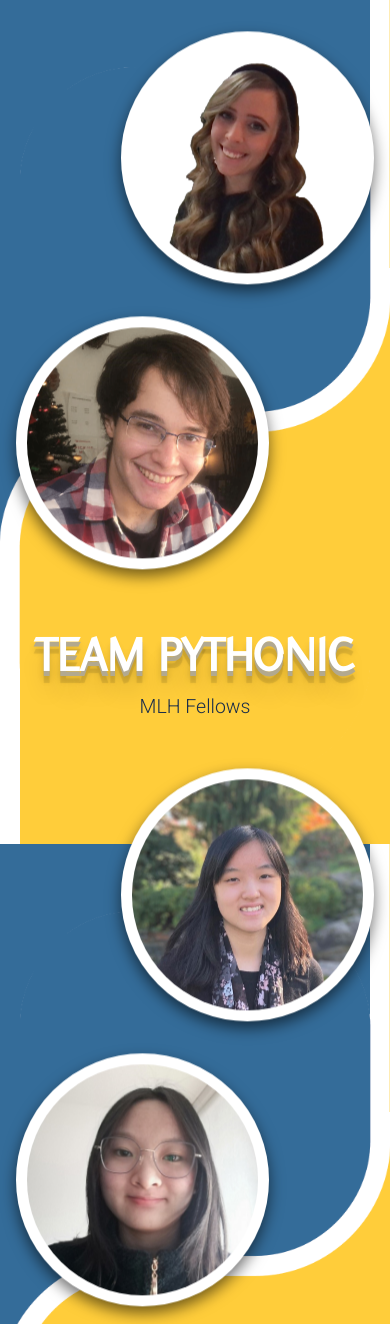
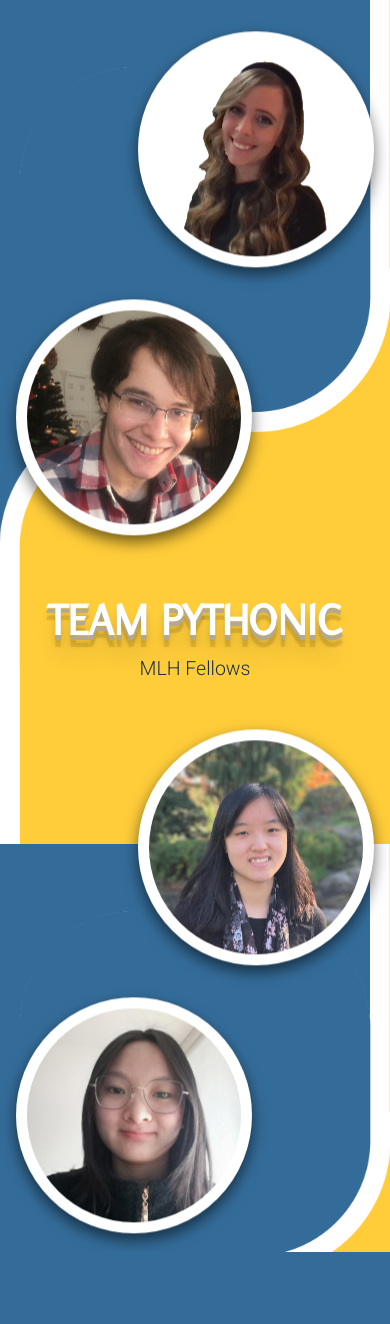
Before and after one commit to MLH-Fellowship/project-team-pythonic, a Flask app: page / in a window 390 px wide. After the commit the page ends 1252 px from the top, so only its background shows below. Run offline with Flask 2, Linux system fonts and the light colour scheme; some libraries are stand-ins or nearby versions.

Commit message:
landing page now responsive to different desktop sizes

```diff
--- a/app/static/styles/index.css
+++ b/app/static/styles/index.css
@@ -1,7 +1,7 @@
 :root {
-    --fs-xl: clamp(0.3rem, 11vw, 6rem);
-    --fs-xxl: clamp(0.5rem, 13vw, 9rem);
-    /* will not shrink less than 5rem, max of 12rem */
+    --fs-xl: clamp(0.3rem, 9vw, 4rem);
+    --fs-xxl: clamp(0.5rem, 12vw, 8rem);
+    /* will not shrink less than 0.5rem, max of 8rem */
     --fs-600: clamp(0.2rem, 5vw, 3rem);
 }
 
@@ -79,7 +79,6 @@ body {
     max-width: 1300px;
     margin: 0 auto;
     padding-top: 2vh;
-    padding-bottom: 2vh;
 }
 
 @media (max-width:991px) {
@@ -97,7 +96,7 @@ body {
 .bottom_hero {
     max-width: 900px;
     margin: 0 auto;
-    padding-top: 2%;
+    padding-top: 5vh;
 }
 
 @media (max-width:991px) {
@@ -117,8 +116,8 @@ body {
 }
 
 .profile_icon img {
-    height: 30vh;
-    min-width: 30vh;
+    height: clamp(0.2rem, 28vh, 30vh);
+    min-width: clamp(0.2rem, 28vh, 30vh);
     border: 7px solid white;
     border-radius: 50%;
 }
```
